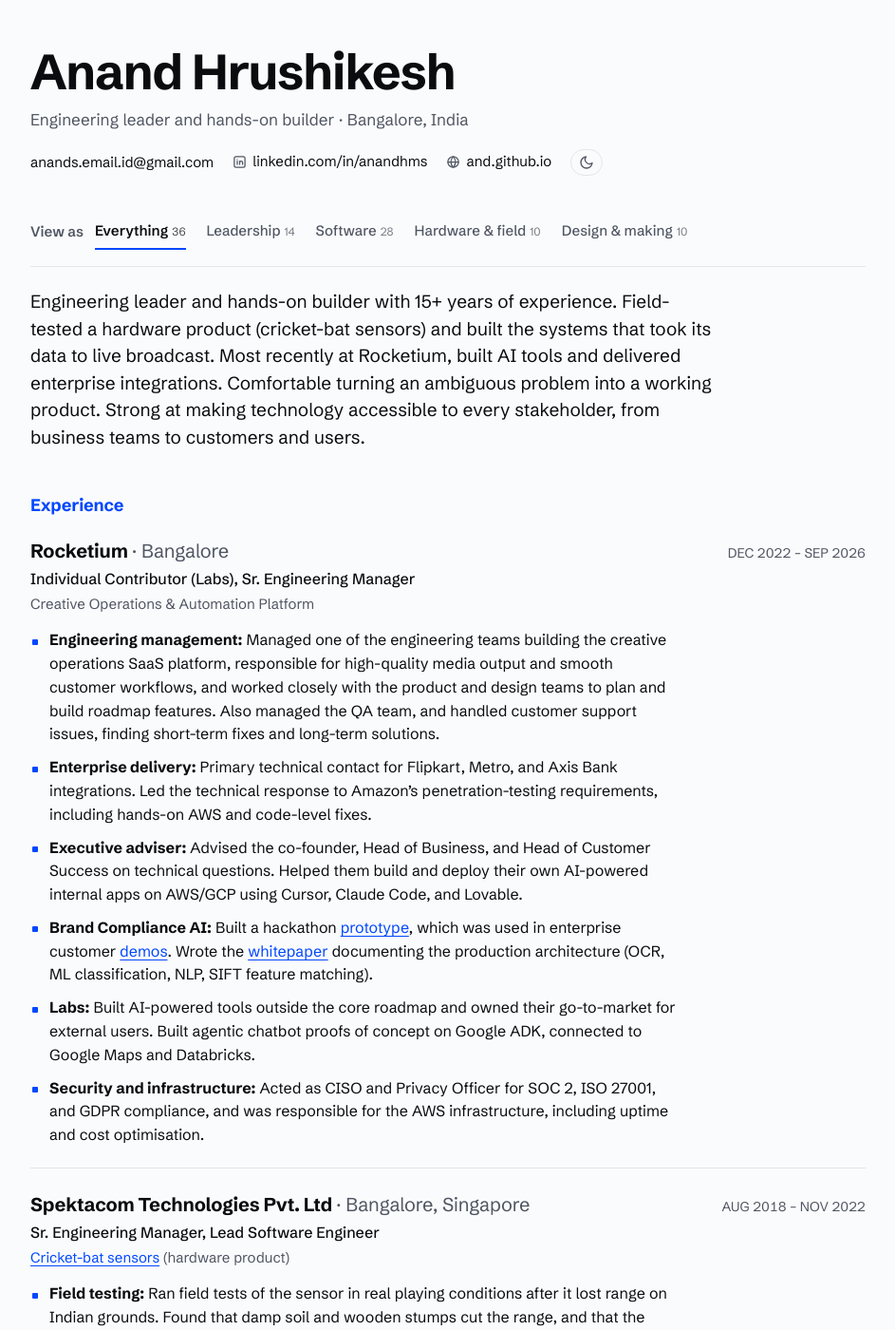
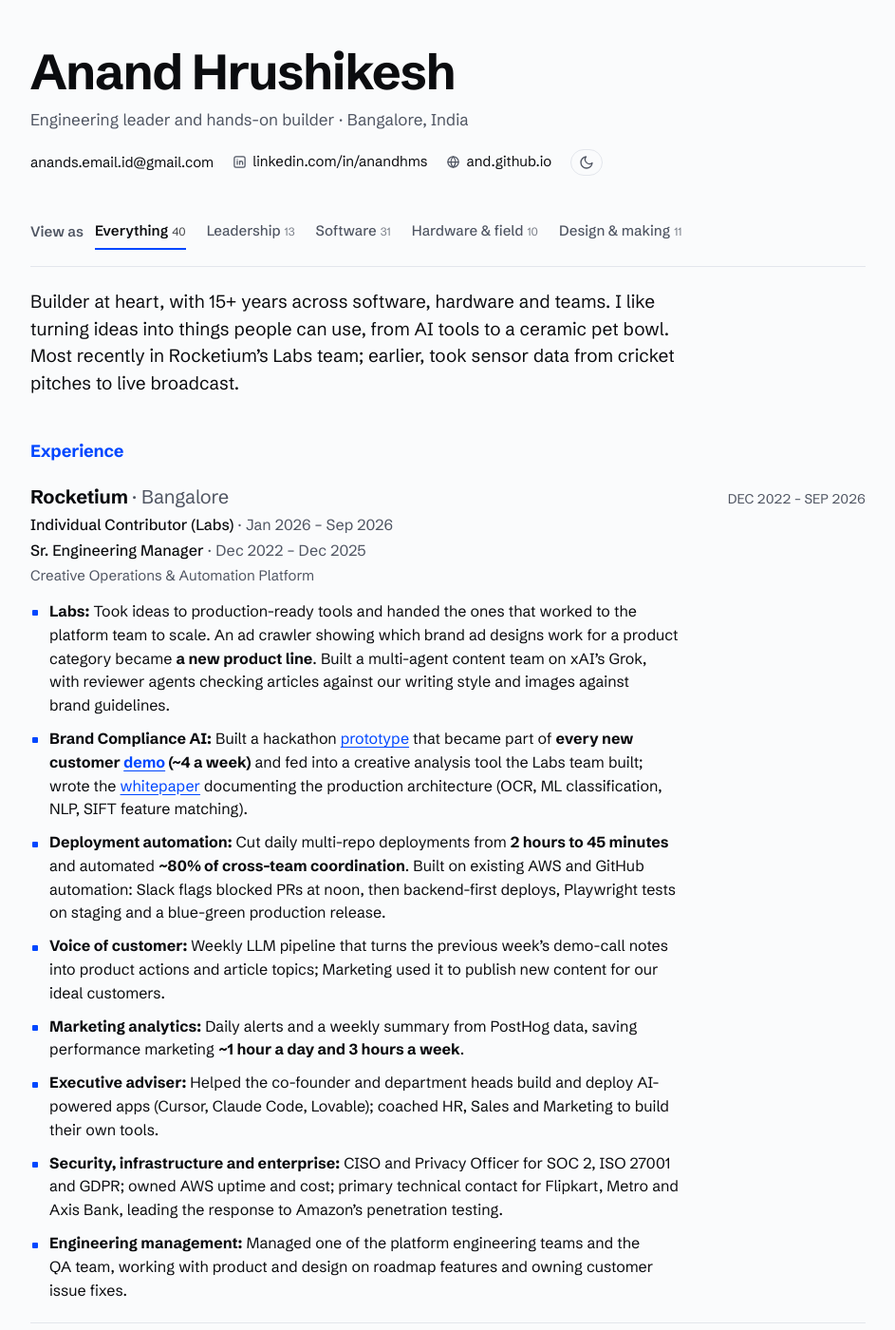
Before and after one commit to and/and.github.io, a Jekyll site: the page resume/index.html, which Jekyll copies as it is, in a window 1280 px wide and 1400 px high. Shown: the whole window at 95% size, without its empty margins (168-1111 px from the left). Built offline with Jekyll 4.4.1, drawn with Linux system fonts in a browser that asks for light colours; some of the changed text lies outside the part shown.

Commit message:
resume: match the Anthropic Labs resume
- New summary; Rocketium split into Labs IC (Jan–Sep 2026) and
  Sr. Engineering Manager (Dec 2022–Dec 2025) with the new bullets
  (Labs, deployment automation, voice-of-customer LLM pipeline,
  marketing analytics) and their numbers
- Add WhatIsWrongWith.me and Apple Health MCP projects
- Halo: testing with 4 close friends and family
- Driver Safety AI: stopped and bought a dashcam
- Skills: Claude API and MCP instead of OpenAI; add PostHog

Co-Authored-By: Claude Opus 5.5 <noreply@anthropic.com>
Claude-Session: https://claude.ai/code/session_01FtUAf8C3HNHvzAVSVUvAhh

```diff
--- a/resume/index.html
+++ b/resume/index.html
@@ -237,7 +237,7 @@ a:hover { text-decoration-thickness: 2px; }
 
   <main id="panel" role="tabpanel" aria-labelledby="tab-all">
     <div class="lens" aria-live="polite">
-      <p class="lens-summary" id="lens-summary">Engineering leader and hands-on builder with 15+ years of experience. Field-tested a hardware product (cricket-bat sensors) and built the systems that took its data to live broadcast. Most recently at Rocketium, built AI tools and delivered enterprise integrations. Comfortable turning an ambiguous problem into a working product. Strong at making technology accessible to every stakeholder, from business teams to customers and users.</p>
+      <p class="lens-summary" id="lens-summary">Builder at heart, with 15+ years across software, hardware and teams. I like turning ideas into things people can use, from AI tools to a ceramic pet bowl. Most recently in Rocketium’s Labs team; earlier, took sensor data from cricket pitches to live broadcast.</p>
       <p class="lens-note" id="lens-note" hidden></p>
       <p class="lens-meta" id="lens-meta" hidden></p>
     </div>
@@ -249,18 +249,21 @@ a:hover { text-decoration-thickness: 2px; }
         <div class="job-h">
           <div>
             <h3>Rocketium <span class="loc">· Bangalore</span></h3>
-            <p class="role">Individual Contributor (Labs), Sr. Engineering Manager</p>
+            <p class="role">Individual Contributor (Labs) <span class="loc" style="color:var(--muted);font-weight:400">· Jan 2026 – Sep 2026</span></p>
+            <p class="role">Sr. Engineering Manager <span class="loc" style="color:var(--muted);font-weight:400">· Dec 2022 – Dec 2025</span></p>
             <p class="sub">Creative Operations &amp; Automation Platform</p>
           </div>
           <p class="dates">DEC 2022 – SEP 2026</p>
         </div>
         <ul class="pts">
-          <li data-v="lead sw"><b>Engineering management:</b> Managed one of the engineering teams building the creative operations SaaS platform, responsible for high-quality media output and smooth customer workflows, and worked closely with the product and design teams to plan and build roadmap features. Also managed the QA team, and handled customer support issues, finding short-term fixes and long-term solutions.</li>
-          <li data-v="lead sw"><b>Enterprise delivery:</b> Primary technical contact for Flipkart, Metro, and Axis Bank integrations. Led the technical response to Amazon’s penetration-testing requirements, including hands-on AWS and code-level fixes.</li>
-          <li data-v="lead sw"><b>Executive adviser:</b> Advised the co-founder, Head of Business, and Head of Customer Success on technical questions. Helped them build and deploy their own AI-powered internal apps on AWS/GCP using Cursor, Claude Code, and Lovable.</li>
-          <li data-v="lead sw"><b>Brand Compliance AI:</b> Built a hackathon <a href="https://compliance.rocketiumlabs.com/?platform=default" target="_blank" rel="noopener">prototype</a>, which was used in enterprise customer <a href="https://www.linkedin.com/posts/satejs_sharing-something-cool-that-most-folks-do-ugcPost-7398822516238016512-QJTD/" target="_blank" rel="noopener">demos</a>. Wrote the <a href="https://rocketium.ai/academy/all/how-rocketium-achieves-90-brand-compliance-accuracy" target="_blank" rel="noopener">whitepaper</a> documenting the production architecture (OCR, ML classification, NLP, SIFT feature matching).</li>
-          <li data-v="lead sw"><b>Labs:</b> Built AI-powered tools outside the core roadmap and owned their go-to-market for external users. Built agentic chatbot proofs of concept on Google ADK, connected to Google Maps and Databricks.</li>
-          <li data-v="lead sw"><b>Security and infrastructure:</b> Acted as CISO and Privacy Officer for SOC 2, ISO 27001, and GDPR compliance, and was responsible for the AWS infrastructure, including uptime and cost optimisation.</li>
+          <li data-v="sw lead"><b>Labs:</b> Took ideas to production-ready tools and handed the ones that worked to the platform team to scale. An ad crawler showing which brand ad designs work for a product category became <b>a new product line</b>. Built a multi-agent content team on xAI’s Grok, with reviewer agents checking articles against our writing style and images against brand guidelines.</li>
+          <li data-v="sw"><b>Brand Compliance AI:</b> Built a hackathon <a href="https://compliance.rocketiumlabs.com/?platform=default" target="_blank" rel="noopener">prototype</a> that became part of <b>every new customer <a href="https://www.linkedin.com/posts/satejs_sharing-something-cool-that-most-folks-do-ugcPost-7398822516238016512-QJTD/" target="_blank" rel="noopener">demo</a> (~4 a week)</b> and fed into a creative analysis tool the Labs team built; wrote the <a href="https://rocketium.ai/academy/all/how-rocketium-achieves-90-brand-compliance-accuracy" target="_blank" rel="noopener">whitepaper</a> documenting the production architecture (OCR, ML classification, NLP, SIFT feature matching).</li>
+          <li data-v="sw lead"><b>Deployment automation:</b> Cut daily multi-repo deployments from <b>2 hours to 45 minutes</b> and automated <b>~80% of cross-team coordination</b>. Built on existing AWS and GitHub automation: Slack flags blocked PRs at noon, then backend-first deploys, Playwright tests on staging and a blue-green production release.</li>
+          <li data-v="sw"><b>Voice of customer:</b> Weekly LLM pipeline that turns the previous week’s demo-call notes into product actions and article topics; Marketing used it to publish new content for our ideal customers.</li>
+          <li data-v="sw"><b>Marketing analytics:</b> Daily alerts and a weekly summary from PostHog data, saving performance marketing <b>~1 hour a day and 3 hours a week</b>.</li>
+          <li data-v="lead sw"><b>Executive adviser:</b> Helped the co-founder and department heads build and deploy AI-powered apps (Cursor, Claude Code, Lovable); coached HR, Sales and Marketing to build their own tools.</li>
+          <li data-v="lead sw"><b>Security, infrastructure and enterprise:</b> CISO and Privacy Officer for SOC 2, ISO 27001 and GDPR; owned AWS uptime and cost; primary technical contact for Flipkart, Metro and Axis Bank, leading the response to Amazon’s penetration testing.</li>
+          <li data-v="lead"><b>Engineering management:</b> Managed one of the platform engineering teams and the QA team, working with product and design on roadmap features and owning customer issue fixes.</li>
         </ul>
       </article>
 
@@ -354,7 +357,7 @@ a:hover { text-decoration-thickness: 2px; }
               <rect class="body" x="58" y="20" width="44" height="4" rx="1.5"/>
               <rect class="body" x="58" y="84" width="44" height="4" rx="1.5"/>
             </svg></figure></div></li>
-          <li class="dated" data-theme="road" data-v="sw des" data-date="2026-10-19"><div class="pt"><b><a href="/halo/">Halo</a>:</b> Android and iPhone app that shows your status next to your name in your contacts’ phones. When you start driving, it can switch to Driving on its own, so people see you’re on the road before they call: in the phone app, on the incoming call screen, and in WhatsApp. Family sees the full status; work contacts see only Busy. The server stores no names. In testing.</div><div class="side"><p class="dates">2026</p><figure class="art"><svg viewBox="0 18 160 72" role="img" aria-label="Line drawing of a phone showing a contact's name with a blue Driving status marker beside it, above a road">
+          <li class="dated" data-theme="road" data-v="sw des" data-date="2026-10-19"><div class="pt"><b><a href="/halo/">Halo</a>:</b> Android and iPhone app that shows your status next to your name in your contacts’ phones. When you start driving, it can switch to Driving on its own, so people see you’re on the road before they call: in the phone app, on the incoming call screen, and in WhatsApp. Family sees the full status; work contacts see only Busy. The server stores no names. Because it only works when both people have it, it’s in testing with 4 close friends and family.</div><div class="side"><p class="dates">2026</p><figure class="art"><svg viewBox="0 18 160 72" role="img" aria-label="Line drawing of a phone showing a contact's name with a blue Driving status marker beside it, above a road">
               <rect class="body" x="56" y="20" width="48" height="62" rx="7"/>
               <path class="ln thin" d="M74 25 H86"/>
               <circle class="ln thin" cx="66" cy="38" r="4.5"/>
@@ -368,7 +371,7 @@ a:hover { text-decoration-thickness: 2px; }
               <path class="ln" d="M14 87 H146"/>
               <path class="ln thin" d="M22 87 H34 M118 87 H130" opacity=".6"/>
             </svg></figure></div></li>
-          <li class="dated" data-theme="road" data-v="sw des" data-date="2026-06-29"><div class="pt"><b><a href="/utilities/driver-safety-ai/">Driver Safety AI</a>:</b> Browser-based <a href="https://and.github.io/dashcam/" target="_blank" rel="noopener">advanced driver-assistance system (ADAS)</a> that turns a phone camera into a dashcam with collision, lane-departure, and drowsiness alerts, all on the phone. Tested on Indian roads: the phone overheated and shut down in under 10 minutes, and false alerts made me stop trusting it. Next: lighter models and smarter alert filtering.</div><div class="side"><p class="dates">2026</p><figure class="art"><svg viewBox="0 18 160 72" role="img" aria-label="Line drawing of a phone held upright on a dashboard mount. On its screen a road runs ahead with lane lines, and a blue box marks the car in front">
+          <li class="dated" data-theme="road" data-v="sw des" data-date="2026-06-29"><div class="pt"><b><a href="/utilities/driver-safety-ai/">Driver Safety AI</a>:</b> Browser-based <a href="https://and.github.io/dashcam/" target="_blank" rel="noopener">advanced driver-assistance system (ADAS)</a> that turns a phone camera into a dashcam with collision, lane-departure, and drowsiness alerts, all on the phone. Tested on Indian roads: the phone overheated and shut down in under 10 minutes, and false alerts made me stop trusting it. Real problem, wrong form factor: I stopped and bought a dashcam.</div><div class="side"><p class="dates">2026</p><figure class="art"><svg viewBox="0 18 160 72" role="img" aria-label="Line drawing of a phone held upright on a dashboard mount. On its screen a road runs ahead with lane lines, and a blue box marks the car in front">
               <rect class="body" x="62" y="20" width="36" height="52" rx="6"/>
               <path class="ln thin" d="M75 24.5 H85"/>
               <path class="ln thin" d="M68 68 L76 42 M92 68 L84 42"/>
@@ -393,6 +396,18 @@ a:hover { text-decoration-thickness: 2px; }
               <rect class="water thin" x="62" y="30" width="48" height="52" rx="3"/>
               <path class="ln" d="M10 64 L28 62 L40 66 L52 60 L66 52 L76 70 L86 46 L96 66 L106 54 L118 62 L134 60 L150 63"/>
               <path class="ln thin" d="M10 84 H150" opacity=".6"/>
+            </svg></figure></div></li>
+          <li class="dated" data-v="sw" data-theme="health" data-date="2025-06-01"><div class="pt"><b>Apple Health MCP:</b> MCP server (Swift HealthKit CLI + Node.js wrapper) that gives Claude Desktop access to Apple Health data. In practice, uploading exports straight to Claude was simpler, and I later moved to Bevel, which automated the tracking.</div><div class="side"><p class="dates">2025</p><figure class="art"><svg viewBox="0 18 160 72" role="img" aria-label="Line drawing of a heart on the left connected by a cable and plug to a chat window on the right">
+              <path class="tint-strong" d="M40 70 C22 58 16 48 22 40 C27 33 36 34 40 41 C44 34 53 33 58 40 C64 48 58 58 40 70 Z"/>
+              <path class="water" d="M40 70 C22 58 16 48 22 40 C27 33 36 34 40 41 C44 34 53 33 58 40 C64 48 58 58 40 70 Z"/>
+              <path class="ln thin" d="M60 52 H84"/>
+              <rect class="body" x="84" y="47" width="10" height="10" rx="2"/>
+              <path class="ln thin" d="M94 50 H98 M94 54 H98"/>
+              <rect class="body" x="100" y="28" width="50" height="48" rx="6"/>
+              <rect class="ln thin" x="108" y="38" width="26" height="8" rx="4"/>
+              <rect class="tint-strong" x="116" y="52" width="26" height="8" rx="4"/>
+              <rect class="water thin" x="116" y="52" width="26" height="8" rx="4"/>
+              <path class="ln thin" d="M108 68 H134" opacity=".6"/>
             </svg></figure></div></li>
           <li class="dated" data-v="sw" data-theme="health" data-date="2026-02-14"><div class="pt"><b><a href="/utilities/exercise-tracker/">Leg Strength Tracker</a>:</b> Web app for a 28-day resistance-band leg programme. The day advances only when you finish the workout, and you can look back at earlier days without changing anything.</div><div class="side"><p class="dates">2026</p><figure class="art"><svg viewBox="0 18 160 72" role="img" aria-label="Line drawing of a workout checklist: a progress bar partly filled in blue above three exercises, two of them ticked">
               <rect class="body" x="40" y="21" width="80" height="66" rx="6"/>
@@ -423,6 +438,19 @@ a:hover { text-decoration-thickness: 2px; }
               <rect class="tint-strong" x="36" y="40" width="14" height="24" rx="3"/>
               <rect class="water thin" x="36" y="40" width="14" height="24" rx="3"/>
               <path class="water" d="M120 42 Q126 52 120 62 M127 36 Q137 52 127 68"/>
+            </svg></figure></div></li>
+          <li class="dated" data-theme="everyday" data-v="sw des" data-date="2012-01-01"><div class="pt"><b>WhatIsWrongWith.me:</b> Anonymous group feedback site, built solo in PHP: share a link with a group and people respond anonymously, because the people closest to us rarely give honest feedback. A sharing loop brought 13K+ organic users; live ~10 years. Anonymity made feedback honest but limited features that would help people communicate. Now mostly dormant.</div><div class="side"><p class="dates">2012</p><figure class="art"><svg viewBox="0 18 160 72" role="img" aria-label="Line drawing of a shared link card with three anonymous reply bubbles coming back to it">
+              <rect class="body" x="14" y="34" width="56" height="36" rx="5"/>
+              <path class="ln thin" d="M22 44 H58 M22 51 H50" opacity=".6"/>
+              <rect class="tint-strong" x="22" y="58" width="28" height="6" rx="3"/>
+              <rect class="water thin" x="22" y="58" width="28" height="6" rx="3"/>
+              <path class="ln thin" d="M74 52 H88" opacity=".6"/>
+              <rect class="body" x="92" y="24" width="52" height="14" rx="7"/>
+              <rect class="tint-strong" x="100" y="45" width="52" height="14" rx="7"/>
+              <rect class="water thin" x="100" y="45" width="52" height="14" rx="7"/>
+              <rect class="body" x="92" y="66" width="52" height="14" rx="7"/>
+              <circle class="ln thin" cx="100" cy="31" r="3"/><circle class="water thin" cx="108" cy="52" r="3"/><circle class="ln thin" cx="100" cy="73" r="3"/>
+              <path class="ln thin" d="M107 31 H134 M115 52 H142 M107 73 H130" opacity=".6"/>
             </svg></figure></div></li>
           <li class="dated" data-theme="everyday" data-v="des hw" data-date="2024-05-15"><div class="pt"><b><a href="/making/ant-proof-pet-bowl/">Ant-proof pet bowl</a>:</b> Took two months of pottery classes to learn slab building, then made a two-part ceramic bowl with a water moat. Tested with my cats: the moat stopped the ants, but the cats were reluctant to eat near water and the glaze degraded with use.</div><div class="side"><p class="dates">2024</p><figure class="art"><svg viewBox="0 18 160 72" role="img" aria-label="Line drawing of the bowl from above and the side: an oval ceramic dish holding water, a round food bowl standing off-centre inside it, and an ant on the outer rim">
               <!-- water in the moat: the space between the dish wall and the food bowl -->
@@ -480,12 +508,12 @@ a:hover { text-decoration-thickness: 2px; }
     <section class="sec" data-sec>
       <h2 class="sec-h">Technical skills</h2>
       <dl class="skills">
-        <div data-v="sw hw"><dt>Languages</dt><dd>JavaScript, Node.js, Python, PHP, HTML, CSS</dd></div>
+        <div data-v="sw hw"><dt>Languages</dt><dd>JavaScript (Node.js), Python, PHP, HTML, CSS</dd></div>
         <div data-v="sw lead"><dt>Cloud</dt><dd>AWS (EC2, ECS, Lambda, App Runner, CloudTrail, Security Hub), GCP, Microsoft Azure</dd></div>
-        <div data-v="sw"><dt>AI &amp; LLM</dt><dd>OpenAI, Google ADK, Claude Code, Cursor, Google AI Studio, NotebookLM</dd></div>
+        <div data-v="sw"><dt>AI &amp; LLM</dt><dd>Claude API, Claude Code, MCP, Google ADK, Cursor, Google AI Studio, NotebookLM</dd></div>
         <div data-v="sw"><dt>Databases</dt><dd>MongoDB, MySQL, Redis, SQLite, Elasticsearch</dd></div>
         <div data-v="lead"><dt>Compliance</dt><dd>SOC 2, ISO 27001, GDPR, VAPT/WAPT, DPA, privacy frameworks</dd></div>
-        <div data-v="sw des"><dt>Tools</dt><dd>Datadog, New Relic, Honeycomb, Figma, Photoshop</dd></div>
+        <div data-v="sw des"><dt>Tools</dt><dd>PostHog, Datadog, New Relic, Honeycomb, Figma, Photoshop</dd></div>
       </dl>
     </section>
 
@@ -506,7 +534,7 @@ a:hover { text-decoration-thickness: 2px; }
 (function () {
   var LENS = {
     all: {
-      s: "Engineering leader and hands-on builder with 15+ years of experience. Field-tested a hardware product (cricket-bat sensors) and built the systems that took its data to live broadcast. Most recently at Rocketium, built AI tools and delivered enterprise integrations. Comfortable turning an ambiguous problem into a working product. Strong at making technology accessible to every stakeholder, from business teams to customers and users.",
+      s: "Builder at heart, with 15+ years across software, hardware and teams. I like turning ideas into things people can use, from AI tools to a ceramic pet bowl. Most recently in Rocketium’s Labs team; earlier, took sensor data from cricket pitches to live broadcast.",
       n: ""
     },
     lead: {
@@ -514,7 +542,7 @@ a:hover { text-decoration-thickness: 2px; }
       n: ""
     },
     sw: {
-      s: "Software engineer with 15+ years of experience, from Python data collection and a real-time broadcast link to AI tools and enterprise integrations. Builds personal apps for Mac, iOS, Android, and the browser.",
+      s: "Software engineer with 15+ years of experience, from Python data collection and a real-time broadcast link to LLM pipelines, release automation and AI tools in Rocketium’s Labs team. Builds personal apps for Mac, iOS, Android, and the browser.",
       n: ""
     },
     hw: {
```
